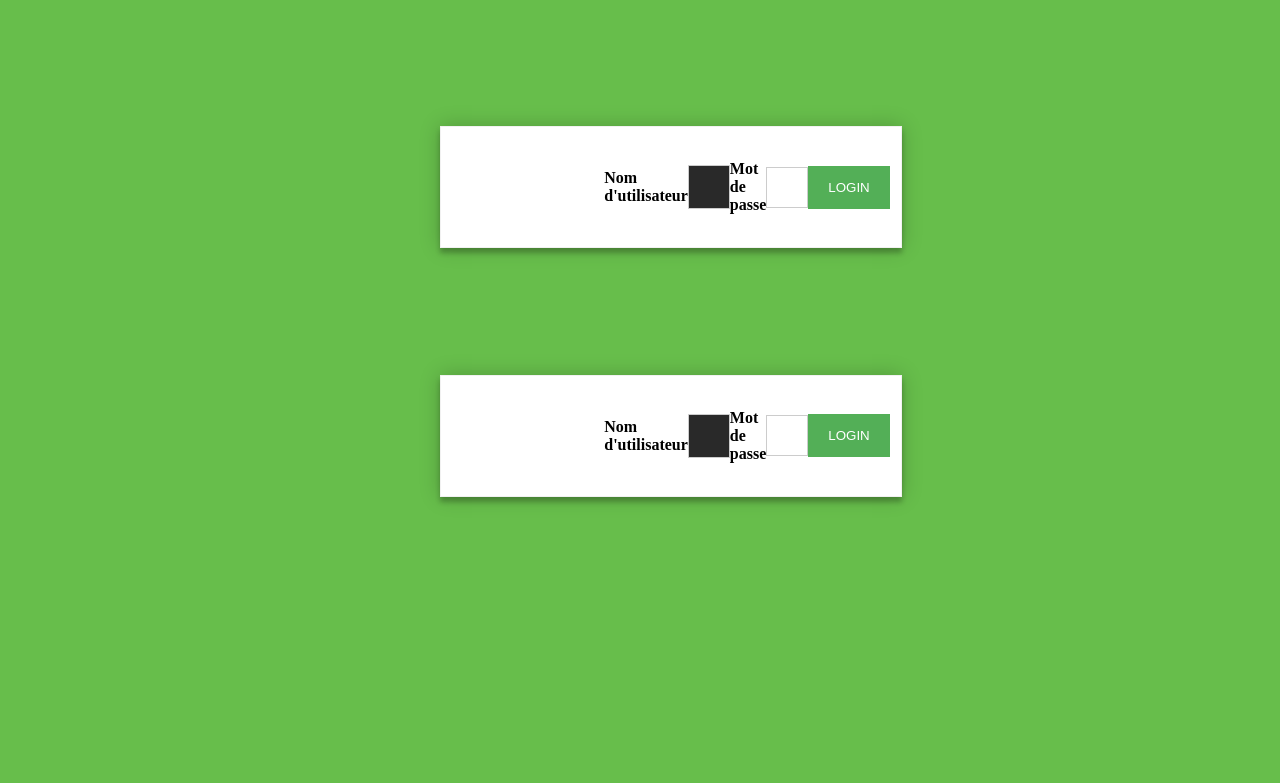
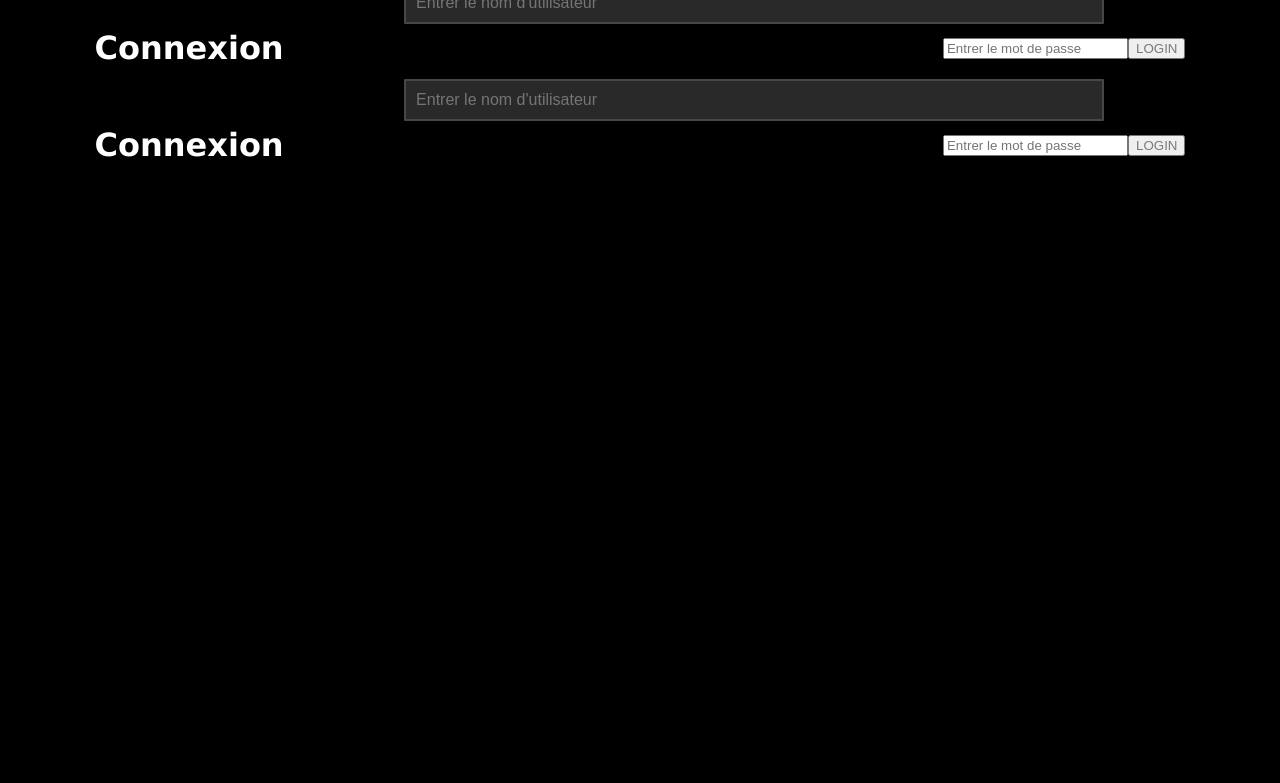
Before and after one commit to BenjiTheDog/ppe2, a PHP site: page /login.php in a window 1280 px wide. Shown: the top 783 px of the page. Run offline with PHP 8.4, Linux system fonts and the light colour scheme.

Commit message:
fjeijggrjhg

```diff
--- a/style.css
+++ b/style.css
@@ -269,72 +269,3 @@ table::selection {
     color: #fff;
     border-style: double;
 }
-
-.TCata {
-  border-collapse: collapse;
-  width: 100%;
-  margin-bottom: 20px;
-  text-align: center;
-}
-td:not(:last-child) {
-  border-right: 1px solid #ddd;
-}
-tr:not(:last-child) {
-  border-bottom: 1px solid #ddd;
-}
-.trli {
-  text-decoration: underline;
-  text-decoration: solid 1px;
-}
-
-.FromCata {
-  color: #ddd;
-}
-
-.blog{
-  background: #67BE4B;
- }
- #container{
-  width:400px;
-  margin:0 auto;
-  margin-top:10%;
- }
- /* Bordered form */
- form {
-  width:100%;
-  padding: 30px;
-  border: 1px solid #f1f1f1;
-  background: #fff;
-  box-shadow: 0 0 20px 0 rgba(0, 0, 0, 0.2), 0 5px 5px 0 rgba(0, 0, 0, 0.24);
- }
- #container h1{
-  width: 38%;
-  margin: 0 auto;
-  padding-bottom: 10px;
- }
-
- /* Full-width inputs */
- input[type=text], input[type=password] {
-  width: 100%;
-  padding: 12px 20px;
-  margin: 8px 0;
-  display: inline-block;
-  border: 1px solid #ccc;
-  box-sizing: border-box;
- }
-
- /* Set a style for all buttons */
- input[type=submit] {
-  background-color: #53af57;
-  color: white;
-  padding: 14px 20px;
-  margin: 8px 0;
-  border: none;
-  cursor: pointer;
-  width: 100%;
- }
- input[type=submit]:hover {
-  background-color: white;
-  color: #53af57;
-  border: 1px solid #53af57;
- }
```
